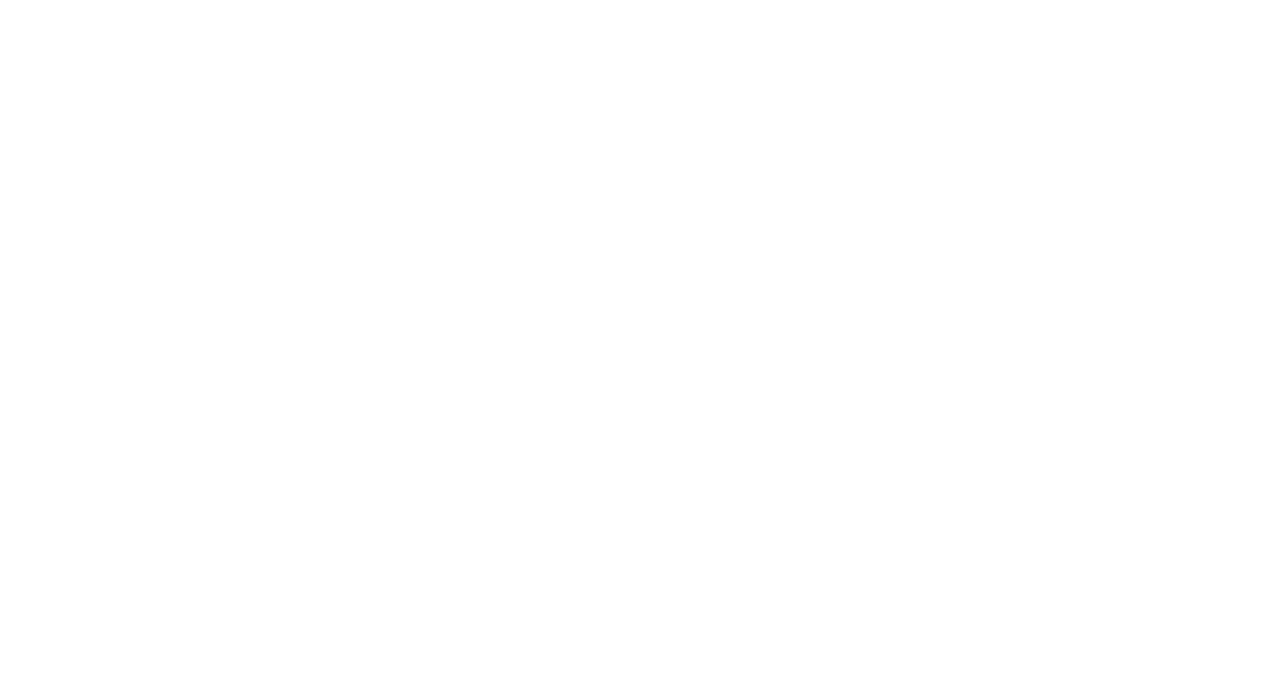
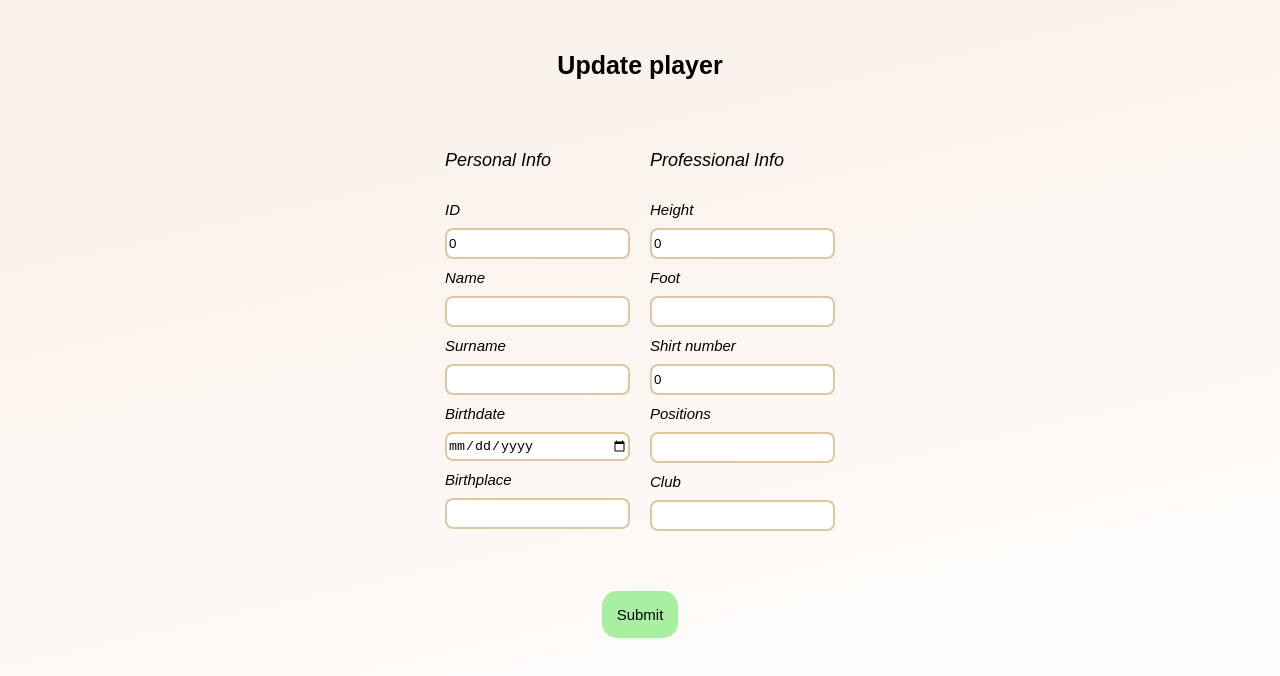
Before and after one commit to pakosam/PlayersScoutingReact, a React (Create React App) app: page /players/1/update-player in a window 1280 px wide. Before the commit this address had no page. Shown: the top 676 px of the page. Built offline with nearby package versions, Linux system fonts and the light colour scheme; no server answers.

Commit message:
UpdatePlayer page created and styled. Also added interface and repository to make sure it will work

```diff
--- a/src/App.tsx
+++ b/src/App.tsx
@@ -10,6 +10,7 @@ import { AddPlayer } from "./pages/AddPlayer";
 import { Report } from "./pages/Report";
 import "./App.css";
 import { FullReport } from "./pages/FullReport";
+import { UpdatePlayer } from "./pages/UpdatePlayer";
 
 function AppContent() {
   const location = useLocation();
@@ -24,6 +25,7 @@ function AppContent() {
         <Route path="/players/add-player" element={<AddPlayer />} />
         <Route path="/players/:playerId/info" element={<Report />} />
         <Route path="/players/:playerId/full-report" element={<FullReport />} />
+        <Route path="/players/:playerId/update-player" element={<UpdatePlayer />} />
       </Routes>
     </div>
   );
--- a/src/pages/FullReport.tsx
+++ b/src/pages/FullReport.tsx
@@ -18,12 +18,14 @@ import { parsePositions } from "../utilities/parsePositions";
 import { getDotPosition } from "../components/FullReport/getDotByPosition";
 import { PenModifyIcon } from "../icons/PenModifyIcon";
 import { TrashCanIcon } from "../icons/TrashCanIcon";
+import { useNavigate } from "react-router-dom";
 
 export const FullReport = () => {
   const { playerId } = useParams<{ playerId: string }>();
   const [player, setPlayer] = useState<IPlayer | null>(null);
   const [rating, setRating] = useState<IRatings | null>(null);
   const [stats, setStats] = useState<IStats[]>();
+  const navigate = useNavigate();
 
   useEffect(() => {
     if (!playerId) return;
@@ -49,6 +51,11 @@ export const FullReport = () => {
     load();
   }, [playerId]);
 
+  const updatePlayerButton = () => {
+    if (!playerId) return;
+    navigate(`/players/${playerId}/update-player`);
+  };
+
   return (
     <div className="full-report-container">
       <div className="header">
@@ -58,7 +65,7 @@ export const FullReport = () => {
         <div className="player-infos">
           {player ? (
             <>
-              <div className="personal-infos">
+              <div className="personal-infos" onClick={updatePlayerButton}>
                 <div className="image-container">
                   <img
                     className="player-image"
--- /dev/null
+++ b/src/pages/UpdatePlayer.css
@@ -0,0 +1,95 @@
+.update-player {
+  height: 100%;
+  display: flex;
+  flex-direction: column;
+  justify-content: center;
+  align-items: center;
+  background: linear-gradient(167deg, #f9efe8, transparent);
+}
+
+.header {
+  width: 100%;
+  flex: 2;
+  align-content: center;
+}
+
+h4 {
+  text-align: center;
+  font-size: 25px;
+  margin: 0;
+}
+
+.form-container {
+  flex: 10;
+  width: 98%;
+  padding: 10px;
+  display: flex;
+  flex-direction: column;
+}
+
+.form-container .form {
+  display: flex;
+  flex-direction: column;
+  gap: 20px;
+  align-items: center;
+}
+
+.both-form-sections {
+  display: flex;
+  flex-direction: row;
+}
+
+.form-section {
+  display: flex;
+  flex-direction: column;
+  padding: 10px;
+}
+
+.form-section p {
+  margin: 0 0 30px;
+  font-size: 18px;
+  font-style: italic;
+}
+
+.form-section > div {
+  display: flex;
+  flex-direction: column;
+}
+
+.single-row-of-form {
+  display: flex;
+  justify-content: center;
+  gap: 40px;
+  width: 100%;
+  max-width: 650px;
+}
+
+.single-row-of-form > div {
+  flex: 1;
+  display: flex;
+  flex-direction: column;
+}
+
+input {
+  border: 2px solid #cfad6faa;
+  border-radius: 8px;
+  height: 25px;
+  margin-bottom: 10px;
+}
+
+label {
+  margin-bottom: 10px;
+  font-size: 15px;
+  font-style: italic;
+}
+
+.update-player-button {
+  align-self: center;
+  padding: 15px;
+  border-radius: 15px;
+  border: none;
+  background-color: #73e86c9c;
+  cursor: pointer;
+  margin-top: 20px;
+  font-size: 15px;
+}
--- /dev/null
+++ b/src/pages/UpdatePlayer.tsx
@@ -0,0 +1,167 @@
+import { FormEvent, useEffect, useState } from "react";
+import { useNavigate, useParams } from "react-router-dom";
+import "./UpdatePlayer.css";
+import { playerRepository } from "../repositories/playerRepository";
+import { IUpdatePlayer } from "../api/apiInterface";
+
+export const UpdatePlayer = () => {
+  const navigate = useNavigate();
+
+  const { playerId } = useParams();
+
+  const [id, setId] = useState(0);
+  const [name, setName] = useState("");
+  const [surname, setSurname] = useState("");
+  const [birthdate, setBirthdate] = useState("");
+  const [birthplace, setBirthplace] = useState("");
+  const [height, setHeight] = useState(0);
+  const [foot, setFoot] = useState("");
+  const [shirtNumber, setShirtNumber] = useState(0);
+  const [positions, setPositions] = useState("");
+  const [club, setClub] = useState("");
+
+  useEffect(() => {
+    const fetchPlayer = async () => {
+      if (!playerId) return;
+      try {
+        const data = await playerRepository.getSinglePlayer(playerId);
+
+        setId(data.id);
+        setName(data.name);
+        setSurname(data.surname);
+        setBirthdate(data.birthdate);
+        setBirthplace(data.birthplace);
+        setHeight(data.height);
+        setFoot(data.foot);
+        setShirtNumber(data.shirtNumber);
+        setPositions(data.positions);
+        setClub(data.club);
+      } catch (err) {
+        console.error("Failed to load parking", err);
+      }
+    };
+
+    fetchPlayer();
+  }, [playerId]);
+
+  const submitBtn = async (event: FormEvent) => {
+    event.preventDefault();
+
+    const updatedPlayer: IUpdatePlayer = {
+      id,
+      name,
+      surname,
+      birthdate,
+      birthplace,
+      height,
+      foot,
+      shirtNumber,
+      positions,
+      club,
+    };
+
+    try {
+      await playerRepository.update(updatedPlayer);
+      navigate(`/players/${playerId}/full-report`);
+    } catch (error) {
+      console.error("Error:", error);
+    }
+  };
+  return (
+    <div className="update-player">
+      <div className="header">
+        <h4>Update player</h4>
+      </div>
+      <div className="form-container">
+        <form className="form" onSubmit={submitBtn}>
+          <div className="both-form-sections">
+            <div className="form-section">
+              <p className="section-title">Personal Info</p>
+              <label>ID</label>
+              <input type="number" value={id} readOnly />
+              <label>Name</label>
+              <input
+                type="text"
+                value={name}
+                onChange={(e) => setName(e.target.value)}
+                required
+              />
+
+              <label>Surname</label>
+              <input
+                type="text"
+                value={surname}
+                onChange={(e) => setSurname(e.target.value)}
+                required
+              />
+
+              <label>Birthdate</label>
+              <input
+                type="date"
+                value={birthdate}
+                onChange={(e) => setBirthdate(e.target.value)}
+                required
+              />
+
+              <label>Birthplace</label>
+              <input
+                type="text"
+                value={birthplace}
+                onChange={(e) => setBirthplace(e.target.value)}
+                required
+              />
+            </div>
+
+            <div className="form-section">
+              <p className="section-title">Professional Info</p>
+
+              <label>Height</label>
+              <input
+                type="number"
+                value={height}
+                onChange={(e) => setHeight(Number(e.target.value))}
+                required
+              />
+
+              <label>Foot</label>
+              <input
+                type="text"
+                value={foot}
+                onChange={(e) => setFoot(e.target.value)}
+                required
+              />
+
+              <label>Shirt number</label>
+              <input
+                type="number"
+                value={shirtNumber}
+                onChange={(e) => setShirtNumber(Number(e.target.value))}
+                required
+              />
+
+              <label>Positions</label>
+              <input
+                type="text"
+                value={positions}
+                onChange={(e) => setPositions(e.target.value)}
+                required
+              />
+
+              <label>Club</label>
+              <input
+                type="text"
+                value={club}
+                onChange={(e) => setClub(e.target.value)}
+                required
+              />
+            </div>
+          </div>
+
+          <button type="submit" className="update-player-button">
+            Submit
+          </button>
+        </form>
+      </div>
+    </div>
+  );
+};
--- a/src/repositories/playerRepository.ts
+++ b/src/repositories/playerRepository.ts
@@ -25,9 +25,19 @@ export const playerRepository = {
     const response = await fetch(`${url}/Players`, {
       method: "POST",
       headers: { "Content-Type": "application/json" },
-      body: JSON.stringify(player),
+      body: JSON.stringify(player)
     });
     if (!response.ok) throw new Error(`Failed to create player: ${response.status}`);
     return response.json();
   },
+
+  update: async (player: Omit<IPlayers, "id">): Promise<IPlayers> => {
+    const response = await fetch(`${url}/Players`, {
+      method: "PUT",
+      headers: { "Content-Type": "application/json" },
+      body: JSON.stringify(player)
+    });
+    if (!response.ok) throw new Error(`Failed to update player: ${response.status}`);
+    return response.json();
+  }
 };
```
Also changed, not shown: src/api/apiInterface.ts (+13 -0 lines).
